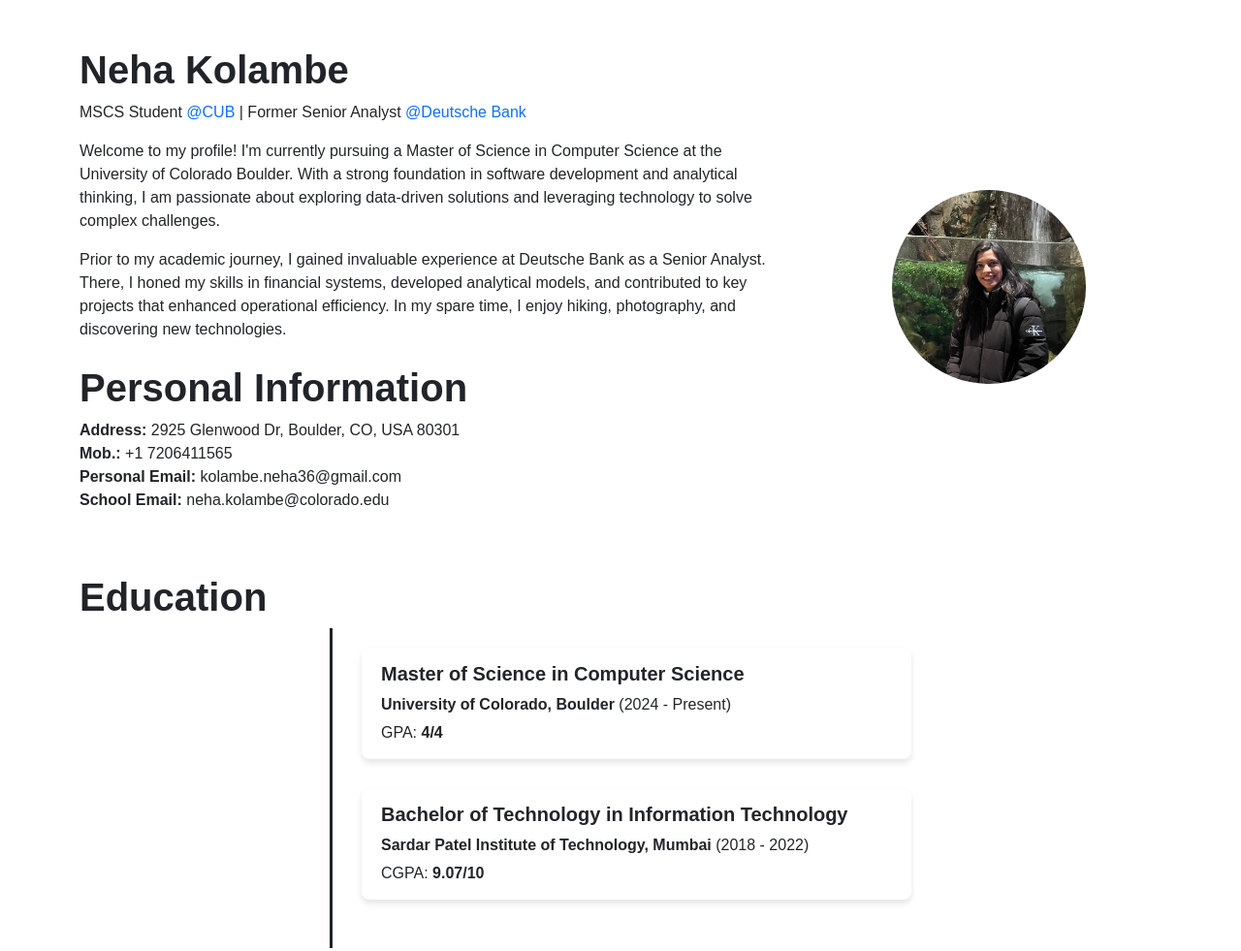
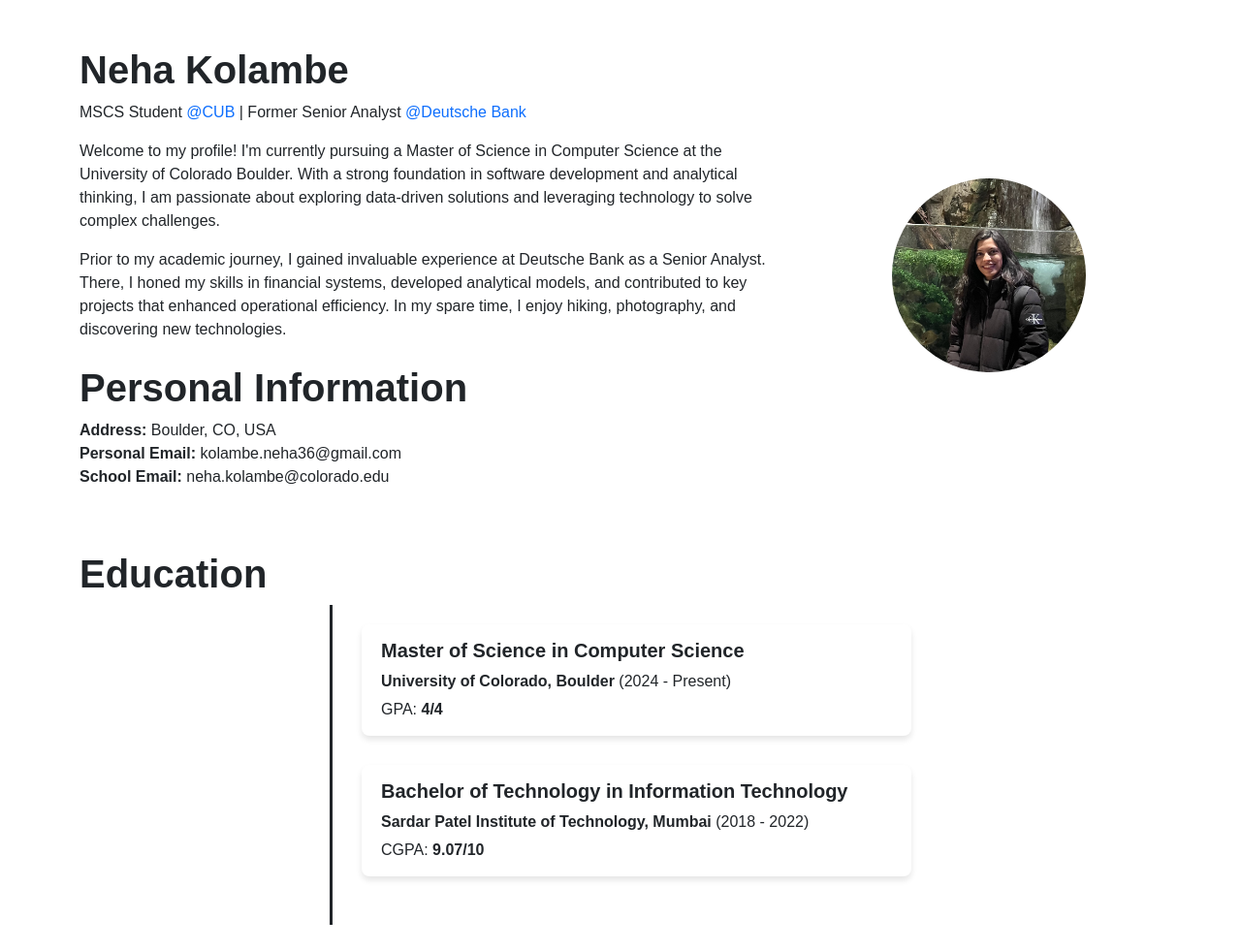
Before and after one commit to nehakolambe/neha.kolambe, a plain HTML site: page about.html in a window 1280 px wide. Shown: the top 981 px of the page at 97% size. Drawn offline with nearby package versions, Linux system fonts and the light colour scheme.

Commit message:
updated resume

```diff
--- a/about.html
+++ b/about.html
@@ -35,8 +35,7 @@
 
         <h1 class="mt-4">Personal Information</h1>
         <p>
-          <strong>Address:</strong> 2925 Glenwood Dr, Boulder, CO, USA 80301<br>
-          <strong>Mob.:</strong> +1 7206411565<br>
+          <strong>Address:</strong> Boulder, CO, USA<br>
           <strong>Personal Email:</strong> kolambe.neha36@gmail.com<br>
           <strong>School Email:</strong> neha.kolambe@colorado.edu
         </p>
```
Also changed, not shown: index.html (+1 -1 lines), 1 other file.
